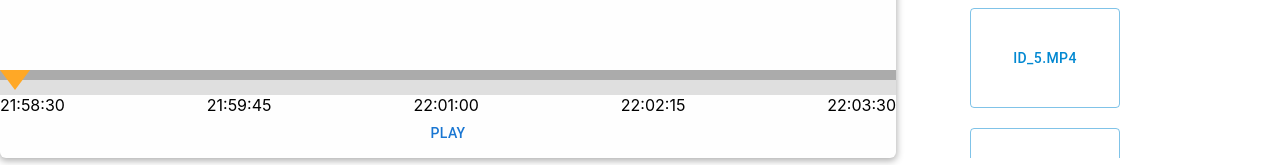
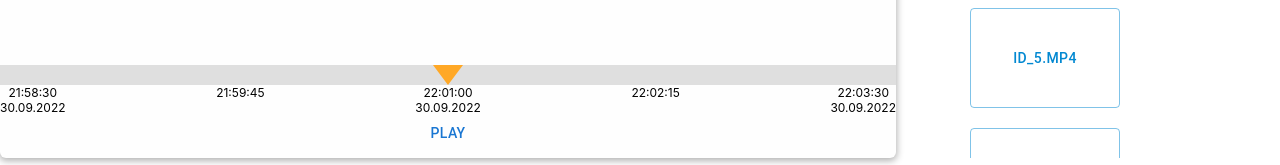
Before and after one commit to MrCoul3/pl, a React (Create React App) app: page / in a window 1280 px wide. Shown: the part 602-767 px from the top of the page. Built offline with nearby package versions, Linux system fonts and the light colour scheme.

Commit message:
refactor; develop range input

```diff
--- a/src/component/FlexContainer/FlexContainer.tsx
+++ b/src/component/FlexContainer/FlexContainer.tsx
@@ -12,6 +12,7 @@ interface IProps {
   jContent?: 'center' | 'flex-end' | 'flex-start' | 'space-between';
   alignItems?: 'center' | 'flex-end' | 'flex-start';
   fDirection?:'column' | 'row';
+  alignContent?: string;
   onClick?(): void;
 }
 export const FlexContainer = (props: IProps) => {
@@ -26,7 +27,8 @@ export const FlexContainer = (props: IProps) => {
     justifyContent: props.jContent,
     alignItems: props.alignItems,
     flexDirection: props.fDirection,
-    flexWrap: props.flexWrap
+    flexWrap: props.flexWrap,
+    alignContent: props.alignContent
   };
 
   return (
--- a/src/component/NavigationPanel/NavigationPanel.tsx
+++ b/src/component/NavigationPanel/NavigationPanel.tsx
@@ -27,6 +27,7 @@ export const NavigationPanel = observer((props: INavPanel) => {
 
   function onHandleChange(e: ChangeEvent<HTMLInputElement>) {
     const target = e.currentTarget;
+    console.log(target.value);
     // TODO: привязать движение слайдера к времени роликов (двигая слайдер - изменять время роликов)
     console.debug(
       "currentTimeStamp",
@@ -40,9 +41,6 @@ export const NavigationPanel = observer((props: INavPanel) => {
 
   const onChangeScale = (e: React.WheelEvent<HTMLInputElement>) => {
     const direction = Math.sign(e.deltaY);
-    console.debug("direction: ", direction);
-    // 1 800 000 мсек/час
-    // 21 600 000 мсек/день
     if (scaleValue === EnumScaleConstants.minutes) {
       if (direction === 1) {
         setScaleValue(EnumScaleConstants.hours);
@@ -57,8 +55,16 @@ export const NavigationPanel = observer((props: INavPanel) => {
       }
     }
     if (scaleValue === EnumScaleConstants.days) {
+      if (direction === 1) {
+        setScaleValue(EnumScaleConstants.months);
+      }
       if (direction === -1) {
         setScaleValue(EnumScaleConstants.hours);
+      }
+    }
+    if (scaleValue === EnumScaleConstants.months) {
+      if (direction === -1) {
+        setScaleValue(EnumScaleConstants.days);
       }
     }
   };
@@ -66,32 +72,29 @@ export const NavigationPanel = observer((props: INavPanel) => {
   const [sliderPos, setSliderPos] = useState<string>();
 
   function calcSliderPos(e: any) {
-    console.log(e)
     return (
-      (e.offsetX / e.target.clientWidth) *
+      (e.clientX / e.target.clientWidth) *
       parseInt(e.target.getAttribute("max"), 10)
     );
   }
   function onMouseMove(e: React.MouseEvent<HTMLInputElement>) {
-    setSliderPos(calcSliderPos(e).toFixed(2));
-
+    // setSliderPos( calcSliderPos(e).toFixed(0));
   }
   useEffect(() => {
-    console.debug("scaleValues: ", setScaleValue);
-    // console.debug("sliderPos: ", sliderPos);
+    console.debug("scaleValues: ", scaleValue);
   }, [setScaleValue, sliderPos]);
 
   return (
     <>
       <div className={style.navigationPanel}>
         <div className={style.timeRanger}>
-          <div className={style.scaleLine}>
-            {/*<div className={style.scaleSerif}></div>*/}
-            {/*<div className={style.scaleSerif}></div>*/}
+          {/* <div className={style.scaleLine}>
+            <div className={style.scaleSerif}></div>
+            <div className={style.scaleSerif}></div>
             <div className={style.scaleLineCenter}></div>
-            {/*<div className={style.scaleSerif}></div>*/}
-            {/*<div className={style.scaleSerif}></div>*/}
-          </div>
+            <div className={style.scaleSerif}></div>
+            <div className={style.scaleSerif}></div>
+          </div>*/}
           <input
             onMouseMove={onMouseMove}
             onWheel={onChangeScale}
@@ -105,23 +108,28 @@ export const NavigationPanel = observer((props: INavPanel) => {
             type="range"
           />
           <div className={style.timeScale}>
-            <span>
-              {moment(store.currentTimeStamp - scaleValue).format("HH:mm:ss")}
-            </span>
-            <span>
-              {moment(store.currentTimeStamp - scaleValue / 2).format(
-                "HH:mm:ss"
-              )}
-            </span>
-            <div>{moment(store.currentTimeStamp).format("HH:mm:ss")}</div>
+            <div className={style.timelineValue}>
+              <span>{moment(store.currentTimeStamp - scaleValue ).format("HH:mm:ss")}</span>
+              <span>{moment(store.currentTimeStamp - scaleValue).format("DD.MM.YYYY")}</span>
+            </div>
+            <div className={style.timelineValue}>
+              <span>{moment(store.currentTimeStamp - scaleValue / 2).format("HH:mm:ss")}</span>
+            </div>
+
+            <div className={style.timelineValue}>
+              <span>{moment(store.currentTimeStamp).format("HH:mm:ss")}</span>
+              <span>{moment(store.currentTimeStamp).format("DD.MM.YYYY")}</span>
+            </div>
+
             <span>
               {moment(store.currentTimeStamp + scaleValue / 2).format(
                 "HH:mm:ss"
               )}
             </span>
-            <span>
-              {moment(store.currentTimeStamp + scaleValue).format("HH:mm:ss")}
-            </span>
+            <div className={style.timelineValue}>
+              <span>{moment(store.currentTimeStamp + scaleValue).format("HH:mm:ss")}</span>
+              <span>{moment(store.currentTimeStamp + scaleValue).format("DD.MM.YYYY")}</span>
+            </div>
           </div>
         </div>
         <div className={style.flexContainer}>
--- a/src/component/NavigationPanel/style.module.css
+++ b/src/component/NavigationPanel/style.module.css
@@ -15,6 +15,12 @@
     justify-content: center;
     flex-direction: column;
 }
+.timelineValue {
+    display: flex;
+    flex-direction: column;
+    text-align: center;
+
+}
 
 .timeRangerInput {
     -webkit-appearance: none;
@@ -27,6 +33,8 @@
 }
 
 .timeScale {
+
+    font-size: 12px;
     display: flex;
     justify-content: space-between;
 }
@@ -79,13 +87,13 @@
 
 .timeRangerInput::-webkit-slider-thumb {
     -webkit-appearance: none;
-   /* cursor: pointer;
-    margin-top: 0; !* You need to specify a margin in Chrome, but in Firefox and IE it is automatic *!
+    cursor: pointer;
+    margin-top: 0; /* You need to specify a margin in Chrome, but in Firefox and IE it is automatic */
     width: 0;
     height: 0;
     border-left: 15px solid transparent;
     border-right: 15px solid transparent;
-    border-top: 20px solid #FFA826;*/
+    border-top: 20px solid #FFA826;
 }
 .timeRangerInput::-webkit-slider-runnable-track {
     width: 100%;
--- a/src/component/RecordList/RecordList.tsx
+++ b/src/component/RecordList/RecordList.tsx
@@ -12,6 +12,7 @@ export const RecordList = (props: IProps) => {
   const uri = "Videos/";
   return (
     <FlexContainer
+      alignContent={"flex-start"}
       overflow="auto"
       jContent="flex-start"
       flexWrap="wrap"
@@ -129,7 +130,7 @@ export const RecordList = (props: IProps) => {
         // "id_5.mp4",
         // "id_6.mp4",
       ].map((record) => (
-        <div className={style.record}>
+        <span className={style.record}>
           <Button
             key={record.id}
             color="info"
@@ -140,7 +141,7 @@ export const RecordList = (props: IProps) => {
           >
             {record.name}
           </Button>
-        </div>
+        </span>
       ))}
     </FlexContainer>
   );
--- a/src/enums/Enums.ts
+++ b/src/enums/Enums.ts
@@ -11,5 +11,6 @@ export enum EnumHotKeys {
 export enum EnumScaleConstants {
   minutes = 150000,
   hours   = 1800000,
-  days    = 21600000,
+  days    = 43200000,
+  months = 1296000000,
 }
```
